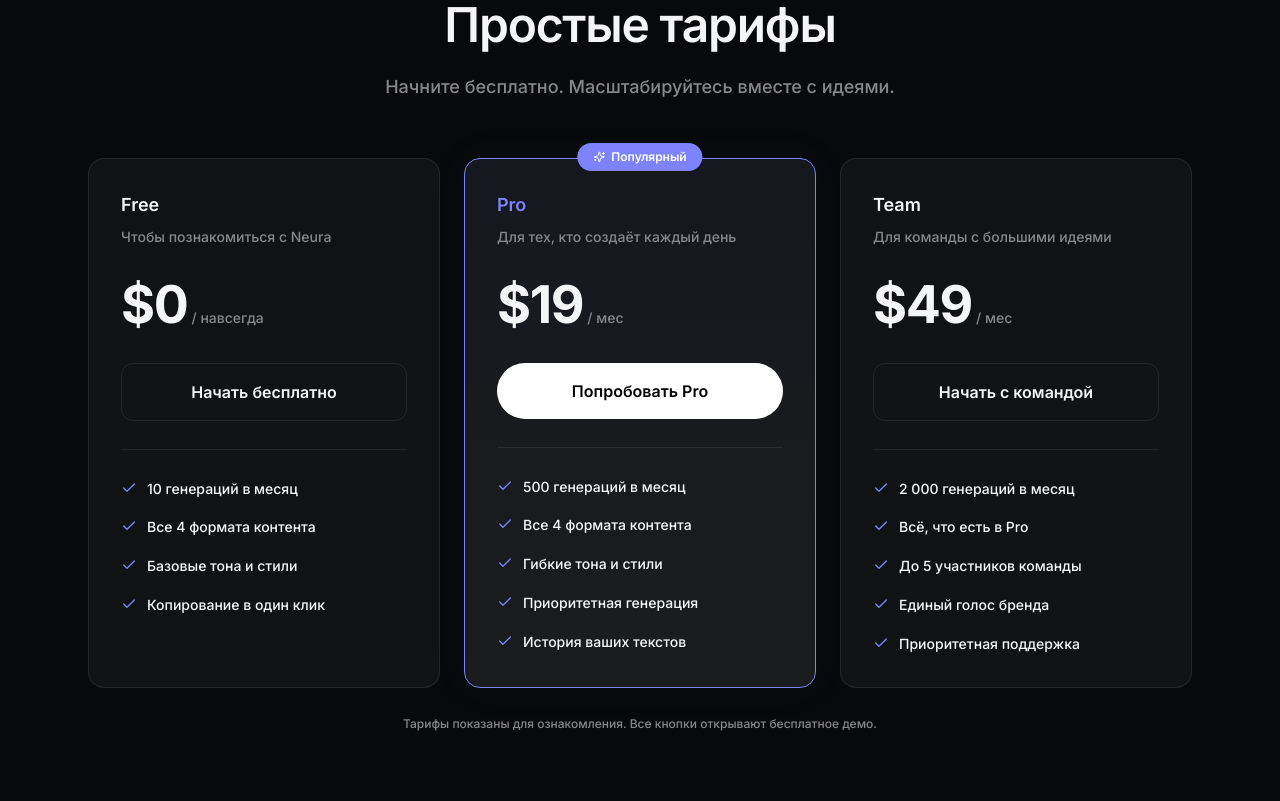
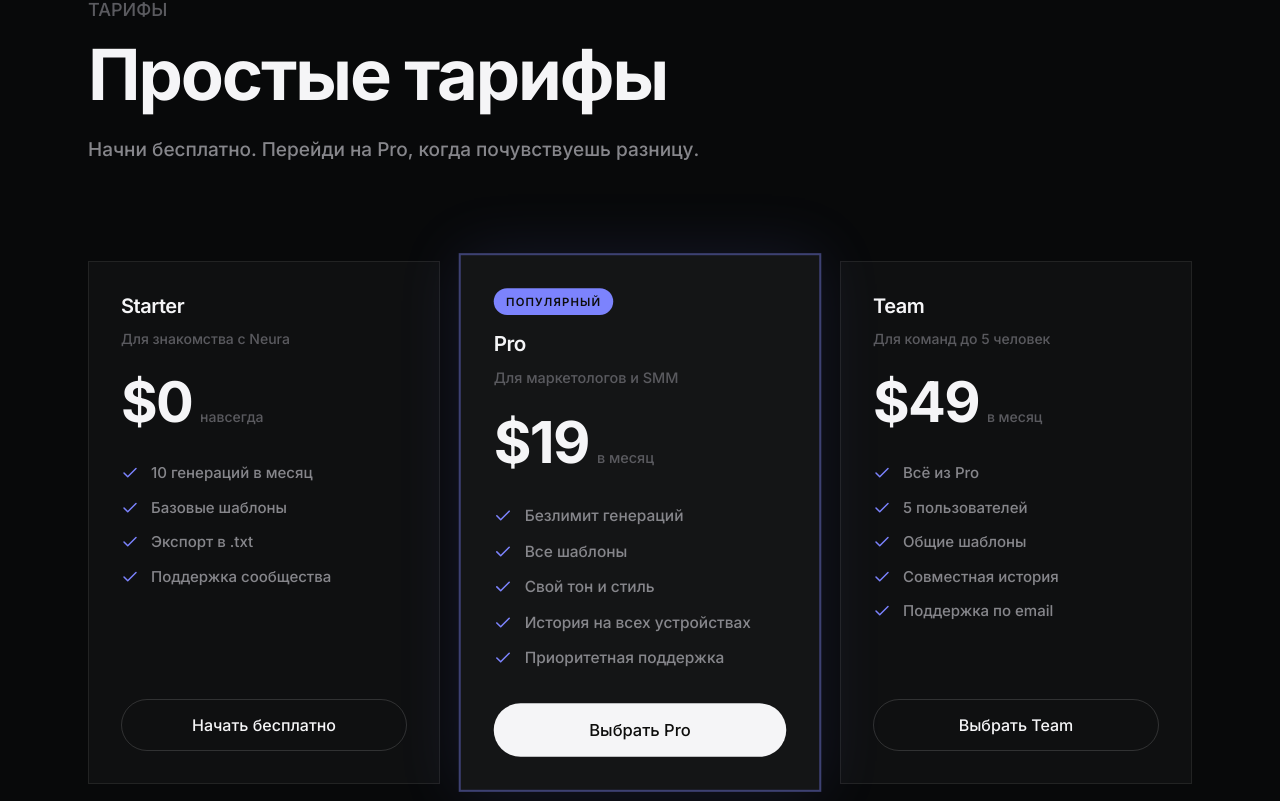
Before and after one commit to saintnewx/Neura, a React (Vite) app: page / in a window 1280 px wide. Shown: the part 3919-4720 px from the top of the page. Built offline with nearby package versions, Linux system fonts and the light colour scheme; no server answers.

Commit message:
Update Pricing.tsx

```diff
--- a/src/components/Pricing.tsx
+++ b/src/components/Pricing.tsx
@@ -1,113 +1,161 @@
-import { Check, Sparkles } from "lucide-react";
-import { Link } from "react-router-dom";
+import { Check } from "lucide-react";
 
-// Illustrative plans; CTA opens the demo without payment or registration.
-const plans = [
+const PLANS = [
   {
-    name: "Free",
+    name: "Starter",
     price: "0",
-    description: "Чтобы познакомиться с Neura",
+    period: "навсегда",
+    description: "Для знакомства с Neura",
     features: [
       "10 генераций в месяц",
-      "Все 4 формата контента",
-      "Базовые тона и стили",
-      "Копирование в один клик",
+      "Базовые шаблоны",
+      "Экспорт в .txt",
+      "Поддержка сообщества",
     ],
     cta: "Начать бесплатно",
-    popular: false,
+    highlight: false,
   },
   {
     name: "Pro",
     price: "19",
-    description: "Для тех, кто создаёт каждый день",
+    period: "в месяц",
+    description: "Для маркетологов и SMM",
     features: [
-      "500 генераций в месяц",
-      "Все 4 формата контента",
-      "Гибкие тона и стили",
-      "Приоритетная генерация",
-      "История ваших текстов",
+      "Безлимит генераций",
+      "Все шаблоны",
+      "Свой тон и стиль",
+      "История на всех устройствах",
+      "Приоритетная поддержка",
     ],
-    cta: "Попробовать Pro",
-    popular: true,
+    cta: "Выбрать Pro",
+    highlight: true,
   },
   {
     name: "Team",
     price: "49",
-    description: "Для команды с большими идеями",
+    period: "в месяц",
+    description: "Для команд до 5 человек",
     features: [
-      "2 000 генераций в месяц",
-      "Всё, что есть в Pro",
-      "До 5 участников команды",
-      "Единый голос бренда",
-      "Приоритетная поддержка",
+      "Всё из Pro",
+      "5 пользователей",
+      "Общие шаблоны",
+      "Совместная история",
+      "Поддержка по email",
     ],
-    cta: "Начать с командой",
-    popular: false,
+    cta: "Выбрать Team",
+    highlight: false,
   },
 ];
 
 export default function Pricing() {
   return (
-    <section id="pricing" className="section-space container-page">
-      <div className="reveal mb-14 text-center">
-        <p className="eyebrow mb-4">Ваш следующий шаг</p>
-        <h2>Простые тарифы</h2>
-        <p className="mt-5 text-muted">
-          Начните бесплатно. Масштабируйтесь вместе с идеями.
+    <section id="pricing" className="relative py-24 md:py-40">
+      <div className="max-w-6xl mx-auto px-6">
+        <div className="max-w-3xl mb-16 md:mb-24">
+          <p className="text-label uppercase text-text-tertiary mb-4">
+            Тарифы
+          </p>
+          <h2
+            className="text-text-primary font-bold"
+            style={{
+              fontSize: "clamp(36px, 5.5vw, 80px)",
+              lineHeight: 1,
+              letterSpacing: "-0.03em",
+            }}
+          >
+            Простые тарифы
+          </h2>
+          <p
+            className="text-text-secondary mt-6 max-w-copy"
+            style={{ fontSize: "19px", lineHeight: 1.6 }}
+          >
+            Начни бесплатно. Перейди на Pro, когда почувствуешь разницу.
           </p>
         </div>
-      <div className="grid gap-6 md:grid-cols-3">
-        {plans.map((plan) => (
-          <article
+
+        <div className="grid grid-cols-1 md:grid-cols-3 gap-6">
+          {PLANS.map((plan) => (
+            <div
               key={plan.name}
-            className={`card card-interactive reveal relative flex flex-col ${plan.popular ? "border-accent bg-gradient-to-b from-accent/[0.05] to-card shadow-[0_0_40px_rgba(94,106,210,0.06)]" : ""}`}
+              className={`rounded-panel p-8 flex flex-col transition-colors duration-200 ${
+                plan.highlight
+                  ? "bg-white/[0.05] border-2 border-accent/40 md:scale-[1.03] shadow-[0_0_60px_rgba(124,131,253,0.12)]"
+                  : "bg-white/[0.03] border border-white/[0.08] hover:border-white/[0.14]"
+              }`}
             >
-            {plan.popular && (
-              <div className="absolute -top-4 left-1/2 flex -translate-x-1/2 items-center gap-1.5 whitespace-nowrap rounded-full bg-accent px-4 py-1.5 text-xs font-semibold text-white">
-                <Sparkles size={12} />
-                Популярный
-              </div>
+              {plan.highlight && (
+                <span
+                  className="inline-flex items-center self-start bg-accent text-[#0D0D0C] rounded-full px-3 py-1 mb-4 font-semibold"
+                  style={{ fontSize: "11px", letterSpacing: "0.1em" }}
+                >
+                  ПОПУЛЯРНЫЙ
+                </span>
               )}
-            <p
-              className={`text-lg font-semibold ${plan.popular ? "text-accent" : ""}`}
+
+              <h3
+                className="text-text-primary font-semibold mb-2"
+                style={{ fontSize: "20px" }}
               >
                 {plan.name}
+              </h3>
+              <p
+                className="text-text-tertiary mb-6"
+                style={{ fontSize: "14px" }}
+              >
+                {plan.description}
               </p>
-            <p className="mt-2 text-sm text-muted">{plan.description}</p>
-            <div className="my-8 flex items-baseline gap-1">
-              <span className="text-[52px] font-bold leading-none tracking-tight">
+
+              <div className="flex items-baseline gap-2 mb-8">
+                <span
+                  className="text-text-primary font-bold"
+                  style={{
+                    fontSize: "56px",
+                    lineHeight: 1,
+                    letterSpacing: "-0.03em",
+                  }}
+                >
                   ${plan.price}
                 </span>
-              <span className="text-sm text-muted">
-                {plan.price === "0" ? "/ навсегда" : "/ мес"}
+                <span
+                  className="text-text-tertiary"
+                  style={{ fontSize: "14px" }}
+                >
+                  {plan.period}
                 </span>
               </div>
-            <Link
-              to={`/app?plan=${plan.name.toLowerCase()}`}
-              className={
-                plan.popular ? "btn-primary px-4" : "btn-secondary px-4"
-              }
+
+              <ul className="space-y-3 mb-8 flex-1">
+                {plan.features.map((feature) => (
+                  <li key={feature} className="flex items-start gap-3">
+                    <Check
+                      size={18}
+                      className="text-accent flex-shrink-0 mt-0.5"
+                    />
+                    <span
+                      className="text-text-secondary"
+                      style={{ fontSize: "15px", lineHeight: 1.5 }}
                     >
-              {plan.cta}
-            </Link>
-            <div className="my-7 h-px bg-line" />
-            <ul className="space-y-4">
-              {plan.features.map((feature) => (
-                <li
-                  key={feature}
-                  className="flex items-start gap-2.5 text-sm leading-relaxed"
-                >
-                  <Check size={16} className="mt-0.5 shrink-0 text-accent" />
                       {feature}
+                    </span>
                   </li>
                 ))}
               </ul>
-          </article>
+
+              <a
+                href="/app"
+                className={`inline-flex items-center justify-center rounded-full px-6 font-medium transition-all duration-200 ${
+                  plan.highlight
+                    ? "bg-[#F5F5F7] text-[#0D0D0C] hover:scale-[1.02] active:scale-[0.98]"
+                    : "border border-white/[0.14] text-text-primary hover:border-white/[0.3] hover:bg-white/[0.03]"
+                }`}
+                style={{ minHeight: "52px", fontSize: "16px" }}
+              >
+                {plan.cta}
+              </a>
+            </div>
           ))}
         </div>
-      <p className="mt-7 text-center text-xs text-muted">
-        Тарифы показаны для ознакомления. Все кнопки открывают бесплатное демо.
-      </p>
+      </div>
     </section>
   );
 }
```
Lines whose indentation alone changed are shown as unchanged.
